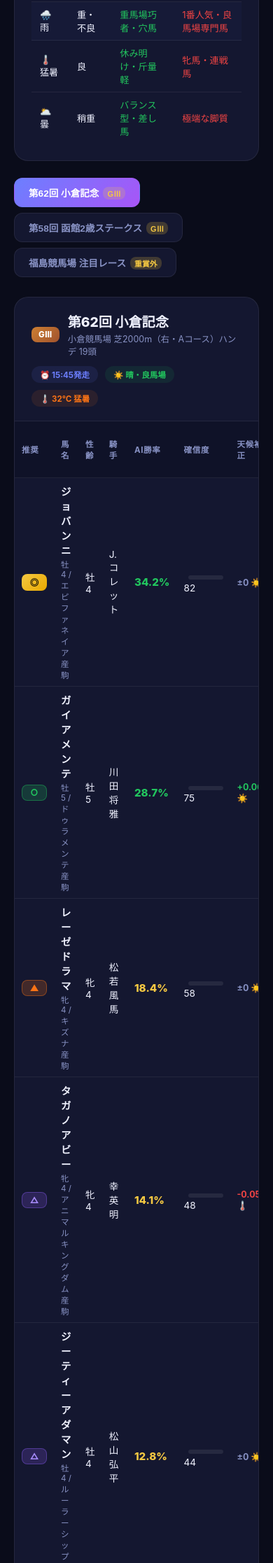
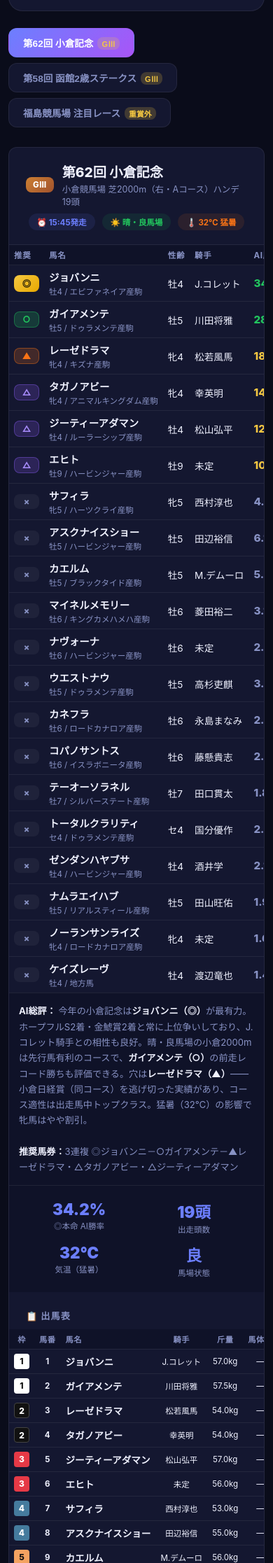
Before and after one commit to kek46991-commits/keiba-kachisuji-app, a FastAPI app: page /yoso1 in a window 390 px wide. Shown: the part 2693-4926 px from the top of the page at 70% size. Run offline with FastAPI, Linux system fonts and the light colour scheme; some libraries are stand-ins or nearby versions.

Commit message:
fix: yoso1ページのスマホ対応CSSを強化
- horse-table・shutuba-tableのスマホ表示を改善（white-space:nowrap + padding縮小）
- race-headerを縦並びに（スマホ）
- stats-gridを2列に（スマホ）
- course-gridを1列に（スマホ）
- baba-bannerを1列に（スマホ）
- page-titleのフォントサイズ縮小（スマホ）
- mainのpadding縮小（スマホ）

```diff
--- a/web/templates/yoso.html
+++ b/web/templates/yoso.html
@@ -174,10 +174,22 @@
     .disclaimer { background: rgba(108,127,255,0.05); border: 1px solid rgba(108,127,255,0.15); border-radius: 12px; padding: 16px 20px; margin-top: 40px; font-size: 0.78rem; color: var(--muted); line-height: 1.7; }
 
     @media (max-width: 768px) {
-      .horse-table { font-size: 0.78rem; }
-      .horse-table th, .horse-table td { padding: 8px 10px; }
-      .conf-bar { width: 50px; }
+      .horse-table { font-size: 0.72rem; }
+      .horse-table th, .horse-table td { padding: 6px 7px; white-space: nowrap; }
+      .conf-bar { width: 36px; }
       nav { display: none; }
+      .main { padding: 20px 12px; }
+      .race-card { border-radius: 12px; }
+      .race-header { flex-direction: column; gap: 8px; }
+      .race-meta { flex-wrap: wrap; }
+      .stats-grid { grid-template-columns: repeat(2, 1fr); }
+      .shutuba-table { font-size: 0.72rem; }
+      .shutuba-table th, .shutuba-table td { padding: 6px 7px; white-space: nowrap; }
+      .analysis-box { font-size: 0.82rem; padding: 14px 14px; }
+      .course-grid { grid-template-columns: 1fr !important; }
+      .baba-banner { grid-template-columns: 1fr; }
+      .weather-section { padding: 14px; }
+      .page-title { font-size: 1.4rem; }
     }
   </style>
 </head>
```
